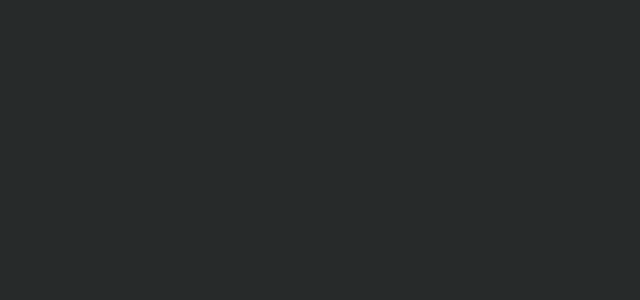
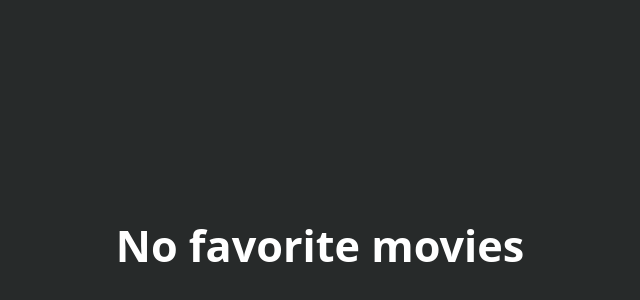
Before and after one commit to lvukad01/Internship-15-Movie-Explorer, a React (Vite) app: page /favourites in a window 1280 px wide. Shown: the part 14-314 px from the top of the page, without its empty margins (320-960 px from the left). Built offline with nearby package versions, Linux system fonts and the light colour scheme; the HTML template or start-up script is replaced by a standard one.

Commit message:
Empty favorites page

```diff
--- a/src/pages/Favourites/Favourites.jsx
+++ b/src/pages/Favourites/Favourites.jsx
@@ -1,26 +1,28 @@
-import {useParams} from 'react-router-dom'
 import moviesData from '../../data/movies'
 import favoriteOn from "../../assets/icon/favorite-svgrepo-com.svg"
 import { useNavigate } from 'react-router-dom'
 import { useEffect, useState } from 'react'
 import style from './Favourites.module.css'
+export default function Favourites({ favorites, setFavorites }) {
+  const [movies, setMovies] = useState([]);
+  const navigate = useNavigate();
 
-export default function Favourites({favorites, setFavorites}){
-    const [movies, setMovies]=useState([])
-    const navigate=useNavigate();
+  const handleFavorites = (movieId) => {
+    setFavorites(prev => prev.filter(id => id !== movieId));
+  }
 
+  useEffect(() => {
+    const favMovies = moviesData.filter(movie => favorites.includes(movie.id));
+    setMovies(favMovies);
+  }, [favorites]);
 
-   const handleFavorites=(movieId)=>{
-    setFavorites(prev=>
-        prev.filter(id=>id!==movieId)
-    )
-   }
-   useEffect(()=>{
-    const favMovies = moviesData.filter(movie =>
-        favorites.includes(movie.id))
-        setMovies(favMovies)
-
-       },[favorites])
+  if (movies.length === 0) {
+    return (
+      <div className={style.favoritesWrapperEmpty}>
+        <h2>No favorite movies</h2>
+      </div>
+    );
+  }
 
   return (
     <div className={style.favoritesWrapper}>
@@ -46,5 +48,5 @@
         </div>
       ))}
     </div>
-    )
+  );
 }
--- a/src/pages/Favourites/Favourites.module.css
+++ b/src/pages/Favourites/Favourites.module.css
@@ -49,3 +49,12 @@
   width: 32px;
   height: 32px;
 }
+.favoritesWrapperEmpty {
+  display: flex;
+  justify-content: center;
+  align-items: center;
+  height: 60vh;
+  text-align: center;
+  color: #fff;
+  font-size: 1.8rem;
+}
```
